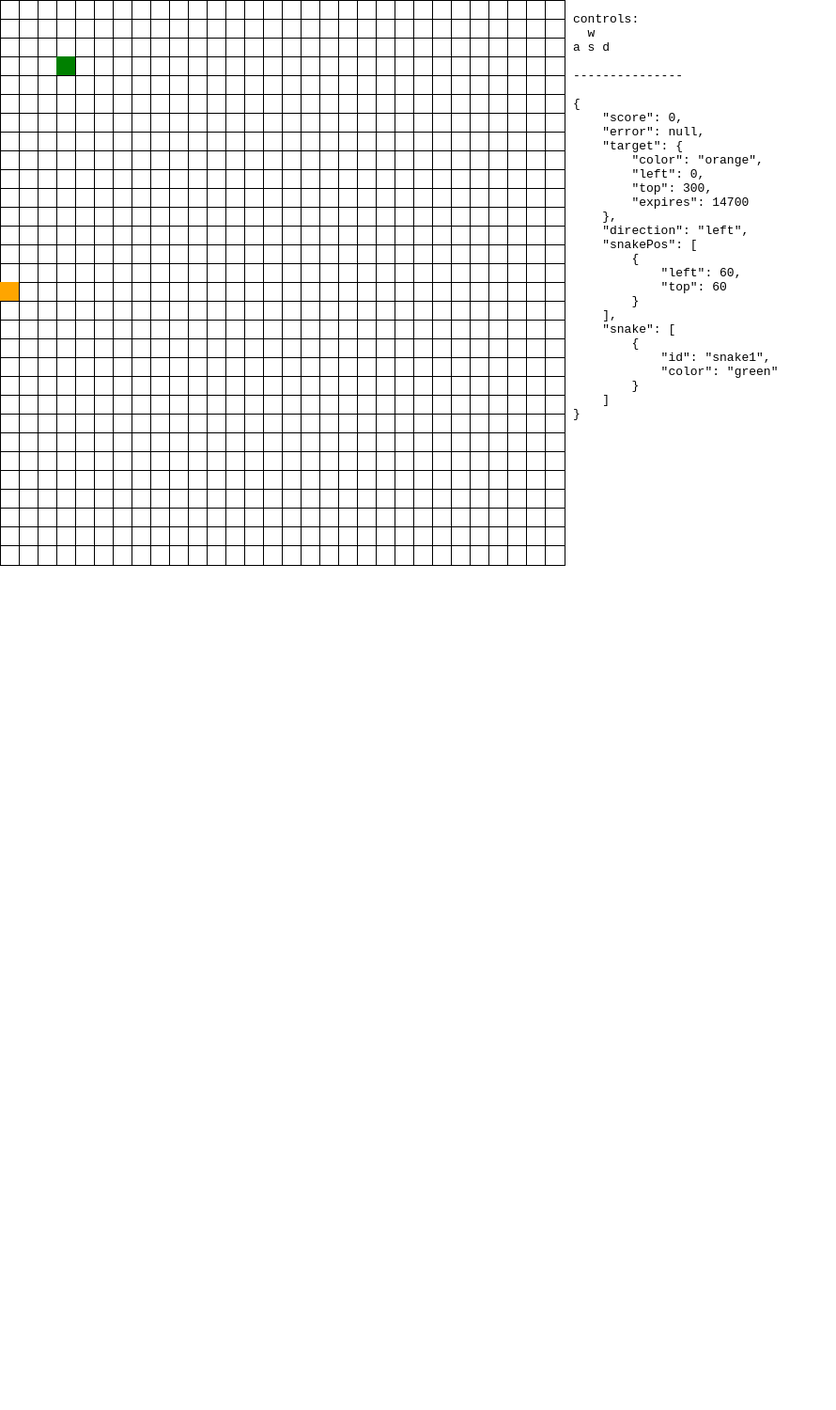
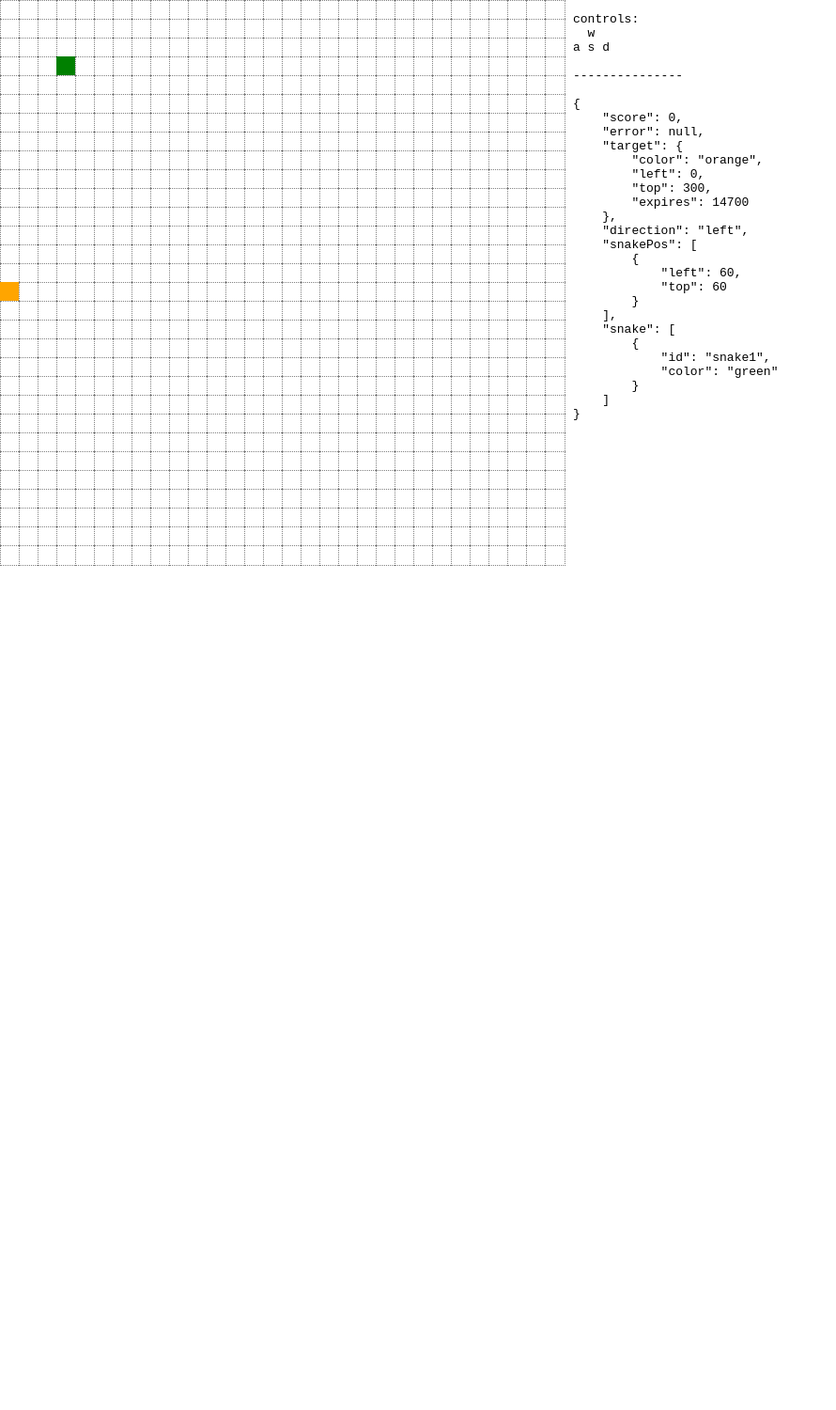
Before and after one commit to eritikass/eritikass.github.io, a Jekyll site: the page game3-snake.html, which Jekyll copies as it is, in a window 1280 px wide. Shown: the whole page at 94% size, without its empty margins (0-890 px from the left). Built offline with Jekyll 4.4.1, drawn with Linux system fonts in a browser that asks for light colours.

Commit message:
make borders less visible

```diff
--- a/game3-snake.html
+++ b/game3-snake.html
@@ -13,7 +13,7 @@
         margin: 0;
         border-collapse: collapse;
         background-color: white;
-        border: 1px solid black;
+        border: 1px dotted gray;
       }
       .snake {
         position: absolute;
```
